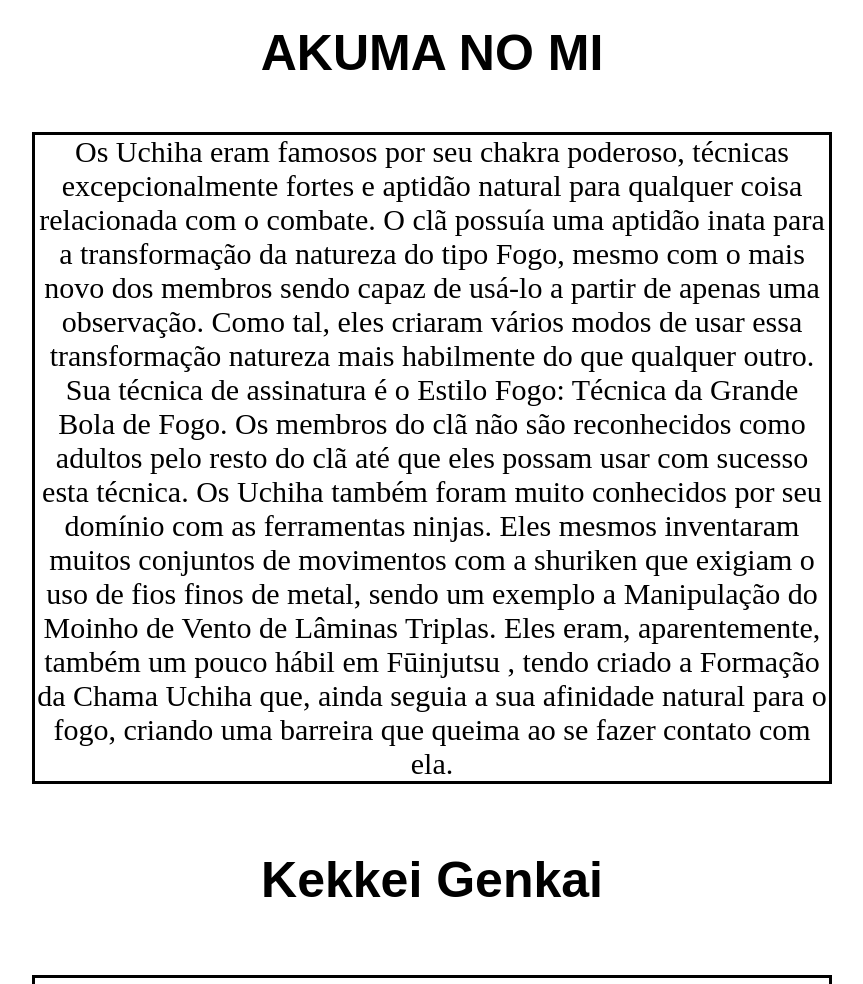
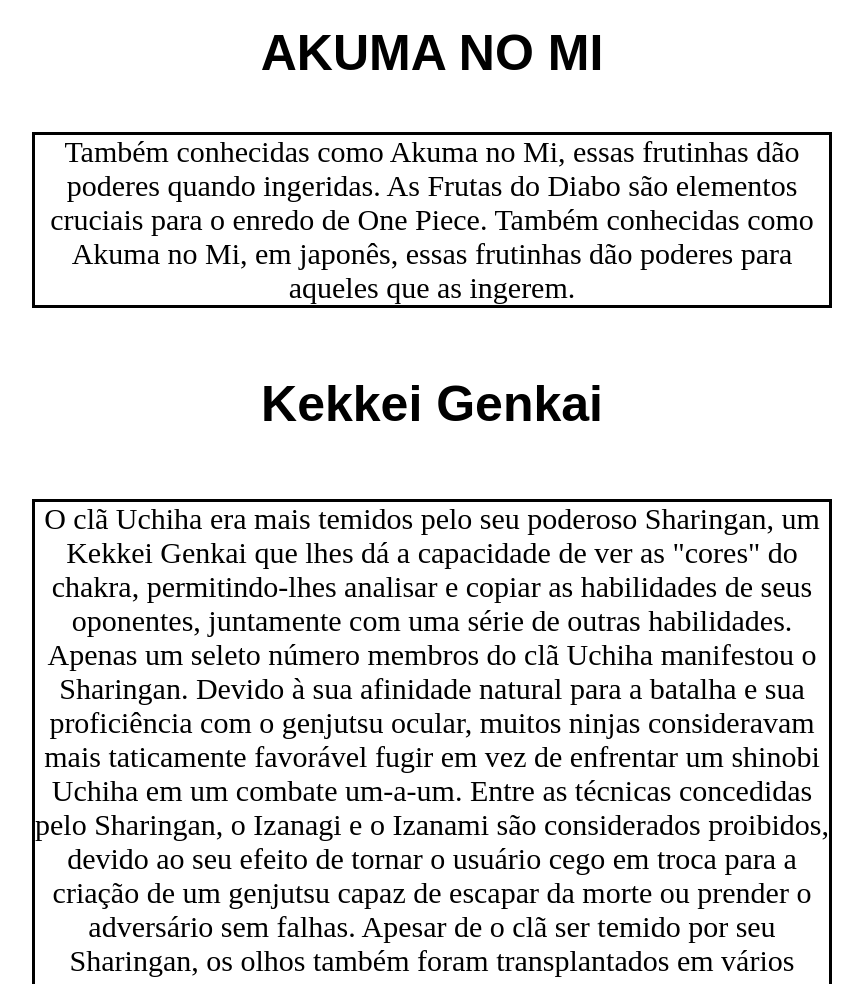
Before and after one commit to YasmimYaya/webpag1Adm2023YasmimB, a plain HTML site: page index.html in a window 1280 px wide. Shown: the part 1380-2364 px from the top of the page, without its empty margins (208-1071 px from the left). Drawn offline with Linux system fonts and the light colour scheme.

Commit message:
Update index.html

```diff
--- a/index.html
+++ b/index.html
@@ -15,7 +15,7 @@
     <h2>Historia</h2>
     <p> A série foca em Monkey D. Luffy, um jovem feito de borracha, que, inspirado em seu ídolo de infância, o poderoso pirata Shanks, o Ruivo, parte em uma jornada do mar do East Blue para encontrar o tesouro mítico, o One Piece, e proclamar-se o Rei dos Piratas.</p>
     <h3>AKUMA NO MI</h3>
-    <p>Os Uchiha eram famosos por seu chakra poderoso, técnicas excepcionalmente fortes e aptidão natural para qualquer coisa relacionada com o combate. O clã possuía uma aptidão inata para a transformação da natureza do tipo Fogo, mesmo com o mais novo dos membros sendo capaz de usá-lo a partir de apenas uma observação. Como tal, eles criaram vários modos de usar essa transformação natureza mais habilmente do que qualquer outro. Sua técnica de assinatura é o Estilo Fogo: Técnica da Grande Bola de Fogo. Os membros do clã não são reconhecidos como adultos pelo resto do clã até que eles possam usar com sucesso esta técnica. Os Uchiha também foram muito conhecidos por seu domínio com as ferramentas ninjas. Eles mesmos inventaram muitos conjuntos de movimentos com a shuriken que exigiam o uso de fios finos de metal, sendo um exemplo a Manipulação do Moinho de Vento de Lâminas Triplas. Eles eram, aparentemente, também um pouco hábil em Fūinjutsu , tendo criado a Formação da Chama Uchiha que, ainda seguia a sua afinidade natural para o fogo, criando uma barreira que queima ao se fazer contato com ela.</p>
+    <p>Também conhecidas como Akuma no Mi, essas frutinhas dão poderes quando ingeridas. As Frutas do Diabo são elementos cruciais para o enredo de One Piece. Também conhecidas como Akuma no Mi, em japonês, essas frutinhas dão poderes para aqueles que as ingerem.</p>
     <h4>Kekkei Genkai</h4>
     <p>O clã Uchiha era mais temidos pelo seu poderoso Sharingan, um Kekkei Genkai que lhes dá a capacidade de ver as "cores" do chakra, permitindo-lhes analisar e copiar as habilidades de seus oponentes, juntamente com uma série de outras habilidades. Apenas um seleto número membros do clã Uchiha manifestou o Sharingan. Devido à sua afinidade natural para a batalha e sua proficiência com o genjutsu ocular, muitos ninjas consideravam mais taticamente favorável fugir em vez de enfrentar um shinobi Uchiha em um combate um-a-um. Entre as técnicas concedidas pelo Sharingan, o Izanagi e o Izanami são considerados proibidos, devido ao seu efeito de tornar o usuário cego em troca para a criação de um genjutsu capaz de escapar da morte ou prender o adversário sem falhas. Apesar de o clã ser temido por seu Sharingan, os olhos também foram transplantados em vários personagens de fora do clã.</p>
     <p>Madara Uchiha foi o primeiro a desenvolver uma forma avançada do Sharingan, o Mangekyō Sharingan, que é ativado através da perda de uma pessoa querida. No entanto, o uso freqüente do Mangekyō Sharingan deteriora a visão do usuário e resulta em cegueira. Apenas tomando os olhos de um irmão que a visão pode ser restaurada, um processo que resulta na criação de um Eterno Mangekyō Sharingan (永遠の万華鏡写輪眼, Eien no Mangekyō Sharingan ). Itachi indicou que as complexidades do Mangekyō Sharingan só foram descobertas depois de décadas de tentativas e erros, o que implica que muitos ao longo da história do clã Uchiha tinham feito a tentativa de ganhar o Mangekyō Sharingan.
```
